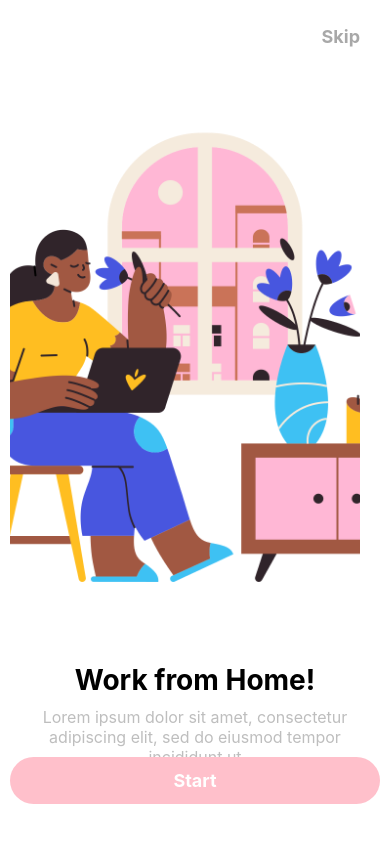
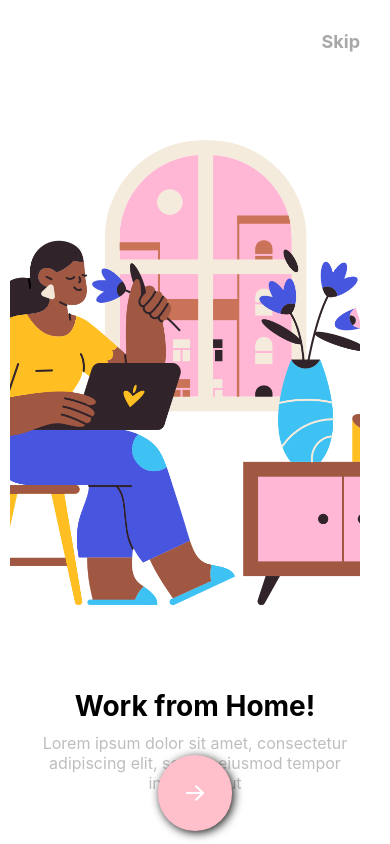
Before and after one commit to dsereboo/Expo-Lessons, a React Native app: screen / in a window 390 px wide. Built offline with nearby package versions, Linux system fonts and the light colour scheme.

Commit message:
Circle button component completed and mounted on work from home component

```diff
--- /dev/null
+++ b/components/CircleButton.js
@@ -0,0 +1,37 @@
+import React from "react"
+import { StyleSheet, TouchableOpacity, View } from "react-native"
+import { AntDesign } from '@expo/vector-icons';
+
+export default function  CircleButton(){
+    return (
+      <View style={styles.container}>
+        <TouchableOpacity style={styles.CircleButton}>
+          <AntDesign name="arrowright"  size={24} color="#fff" />
+        </TouchableOpacity>
+      </View>
+    );
+}
+
+const styles = StyleSheet.create({
+  container: {
+    flex: 1,
+    justifyContent: "center",
+    alignItems: "center",
+  },
+  CircleButton: {
+    backgroundColor: "#FFC0CB",
+    padding: 25,
+    marginBottom: 50,
+    // marginRight:20,
+    borderRadius: 50,
+    shadowColor: "#000",
+    shadowOffset: {
+      width: 2,
+      height: 2,
+    },
+    shadowOpacity: 0.9,
+    shadowRadius: 10,
+
+    elevation: 8,
+  },
+});
--- a/components/WorkFromHome.js
+++ b/components/WorkFromHome.js
@@ -1,6 +1,7 @@
 import React from "react"
 import { Image, StyleSheet, Text, TouchableOpacity, View } from "react-native"
 import logo from "../assets/wfh.png"
+import CircleButton from "./CircleButton"
 
 
 const WorkFromHome =()=>{
@@ -19,9 +20,10 @@ const WorkFromHome =()=>{
             </Text>
           </View>
         </View>
-        <TouchableOpacity style={styles.button}>
+        {/* <TouchableOpacity style={styles.button}>
             <Text style={styles.buttonText}>Start</Text>
-        </TouchableOpacity>
+        </TouchableOpacity> */}
+        <CircleButton/>
       </View>
     );
 }
```
